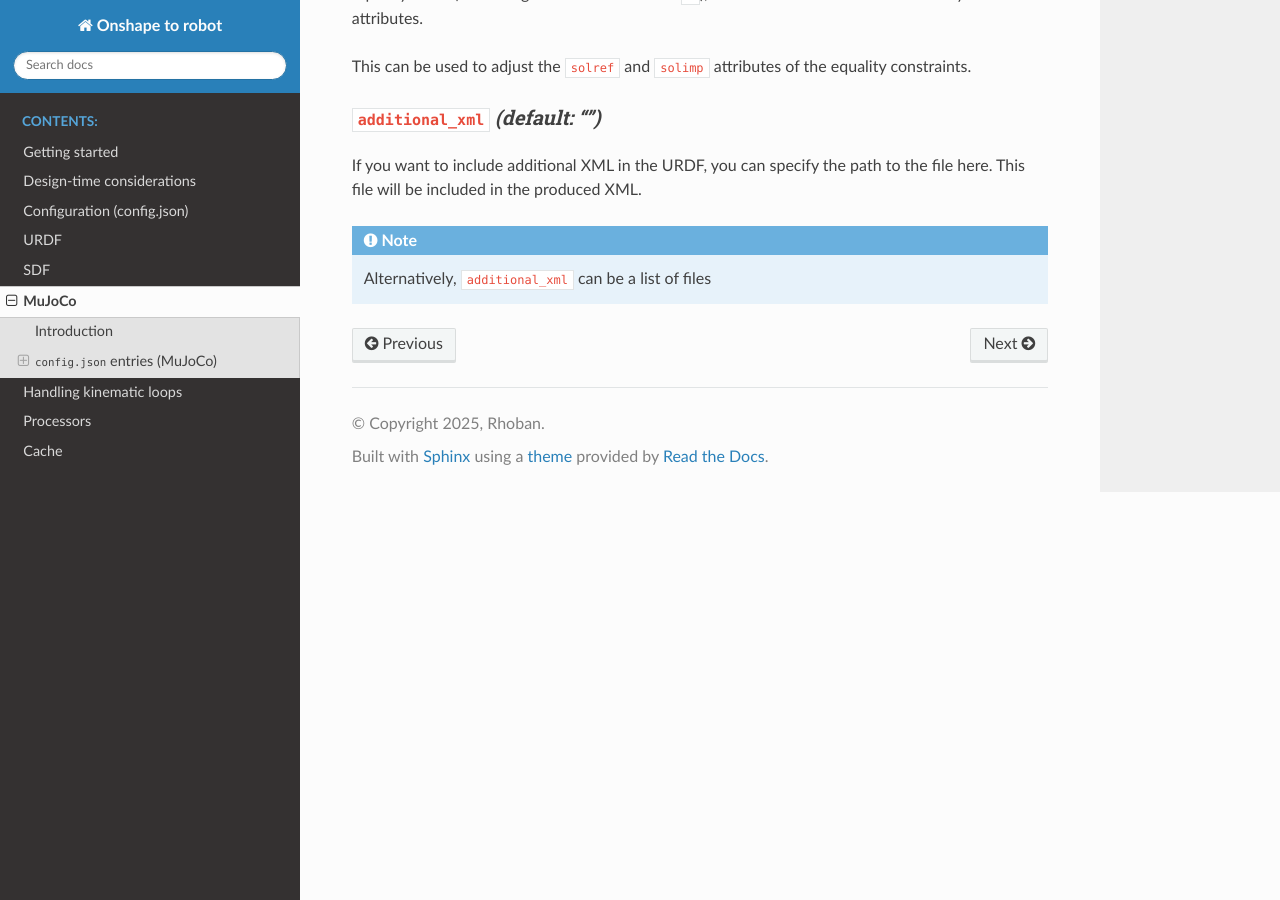
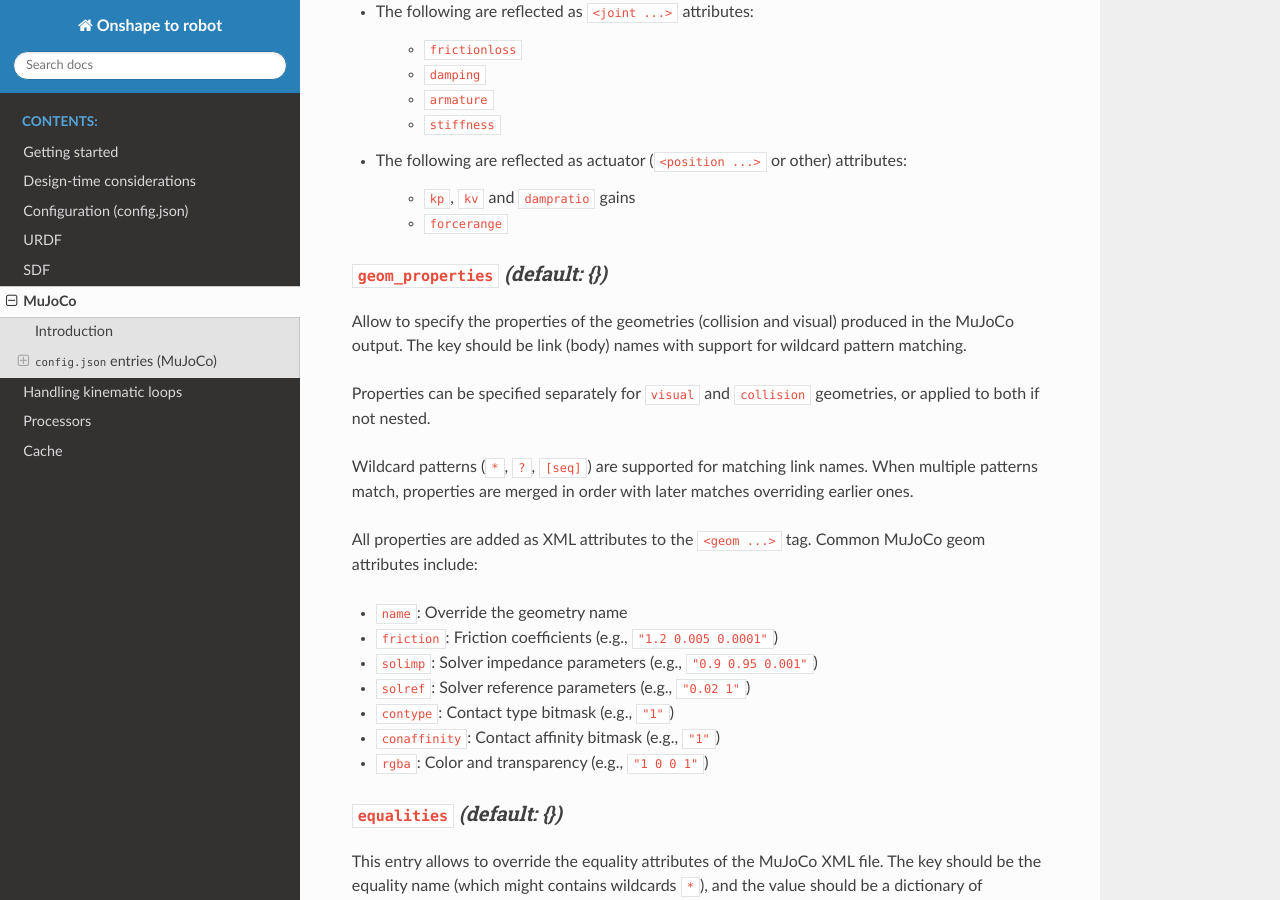
Before and after one commit to Rhoban/onshape-to-robot, a Sphinx documentation site: the page built from docs/source/exporter_mujoco.rst, in a window 1280 px wide and 900 px high, scrolled down 1893 px. Built offline with Sphinx 7.4.7 and the Read the Docs theme 3.1.0, drawn with Linux system fonts in a browser that asks for light colours; some of the changed text lies outside the part shown.

Commit message:
Update documentation to explain the geom_properties.

```diff
--- a/docs/source/exporter_mujoco.rst
+++ b/docs/source/exporter_mujoco.rst
@@ -53,6 +53,27 @@
             }
         },
 
+        // Override geometry properties (default: {})
+        "geom_properties": {
+            // Set properties for specific links using pattern matching
+            "foot": {
+                "collision": {
+                    "name": "left_foot_collision",
+                    "friction": "1.2 0.005 0.0001"
+                }
+            },
+            // Wildcard patterns are supported
+            "leg_*": {
+                "collision": {
+                    "solimp": "0.9 0.95 0.001",
+                    "solref": "0.02 1"
+                },
+                "visual": {
+                    "rgba": "1 0 0 1"
+                }
+            }
+        },
+
         // Override equality attributes
         "equalities": {
             "closing_branch*": {
@@ -87,6 +108,25 @@
     * ``kp``, ``kv`` and ``dampratio`` gains
     * ``forcerange``
 
+``geom_properties`` *(default: {})*
+~~~~~~~~~~~~~~~~~~~~~~~~~~~~~~~~~~~
+
+Allow to specify the properties of the geometries (collision and visual) produced in the MuJoCo output. The key should be link (body) names with support for wildcard pattern matching.
+
+Properties can be specified separately for ``visual`` and ``collision`` geometries, or applied to both if not nested.
+
+Wildcard patterns (``*``, ``?``, ``[seq]``) are supported for matching link names. When multiple patterns match, properties are merged in order with later matches overriding earlier ones.
+
+All properties are added as XML attributes to the ``<geom ...>`` tag. Common MuJoCo geom attributes include:
+
+* ``name``: Override the geometry name
+* ``friction``: Friction coefficients (e.g., ``"1.2 0.005 0.0001"``)
+* ``solimp``: Solver impedance parameters (e.g., ``"0.9 0.95 0.001"``)
+* ``solref``: Solver reference parameters (e.g., ``"0.02 1"``)
+* ``contype``: Contact type bitmask (e.g., ``"1"``)
+* ``conaffinity``: Contact affinity bitmask (e.g., ``"1"``)
+* ``rgba``: Color and transparency (e.g., ``"1 0 0 1"``)
+
 ``equalities`` *(default: {})*
 ~~~~~~~~~~~~~~~~~~~~~~~~~~~~~~
 
```
Also changed, not shown: docs/source/exporter_sdf.rst (+34 -0 lines), docs/source/exporter_urdf.rst (+32 -0 lines).
